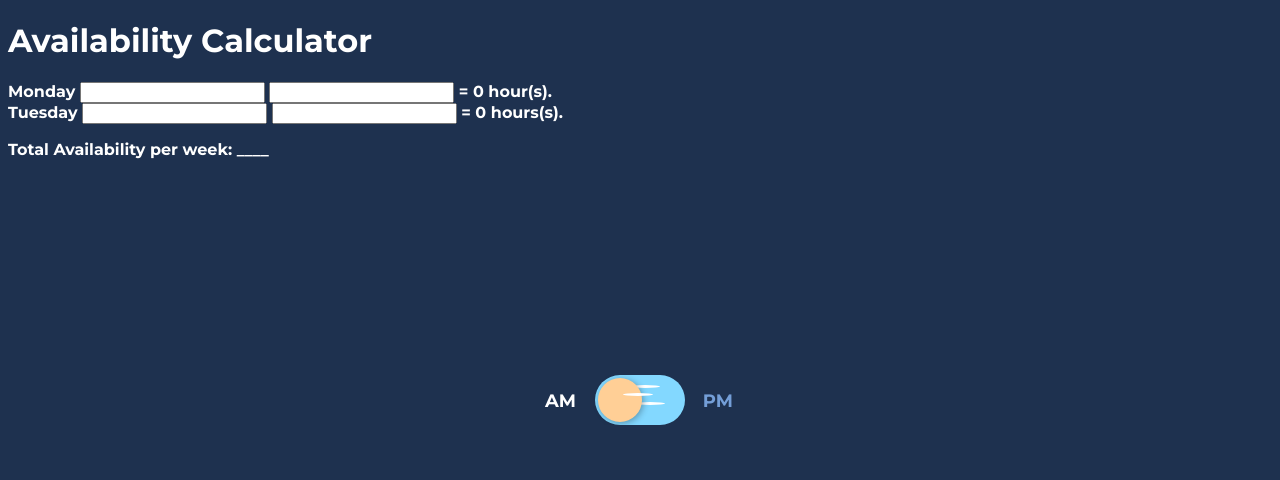
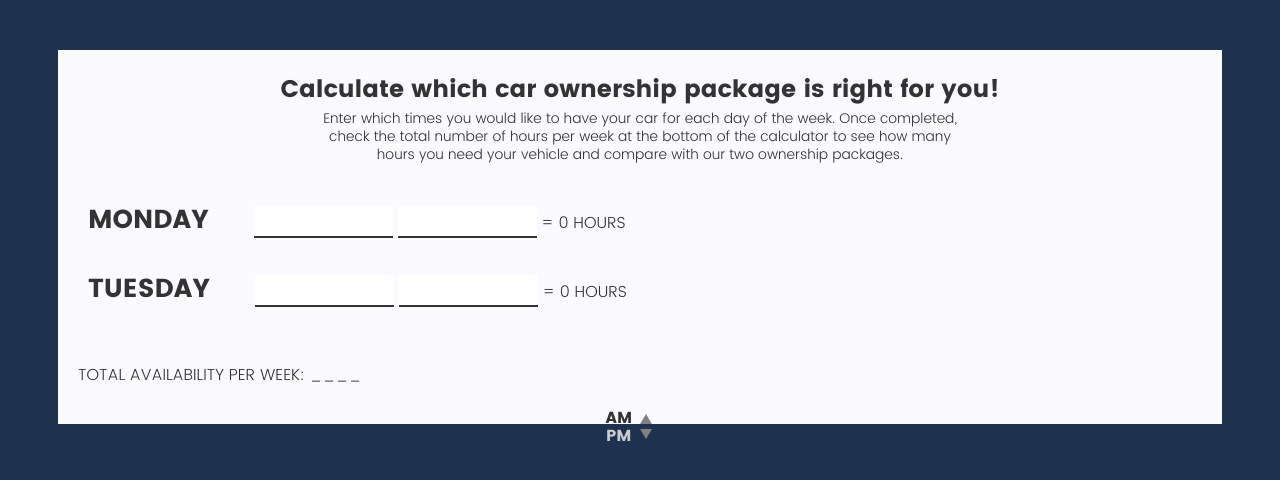
Before and after one commit to iamkeith/AvailabilityCalculator, a plain HTML site: page index.html in a window 1280 px wide. Drawn offline with Linux system fonts and the light colour scheme.

Commit message:
-Updates to styling -Added fonts to the git -Removed extra spans in the HTML

```diff
--- a/css/style.css
+++ b/css/style.css
@@ -1,16 +1,111 @@
+@font-face {
+  font-family: 'Poppins';
+  src: url('../font/poppins-regular.ttf') format('truetype')
+  font-weight: 'regular';
+ }
+@font-face {
+	font-family: 'Poppins';
+	src: url('../font/poppins-bold.ttf') format('truetype');
+	font-weight: bold;
+}
+@font-face {
+	font-family: 'Poppins';
+	src: url('../font/poppins-semibold.ttf') format('truetype');
+	font-weight: semibold;
+}
+@font-face {
+	font-family: 'Poppins';
+	src: url('../font/poppins-medium.ttf') format('truetype');
+	font-weight: medium;
+}
+@font-face {
+	font-family: 'Poppins';
+	src: url('../font/poppins-light.ttf') format('truetype');
+	font-weight: 'light';
+}
+
+input {
+	border: none;
+	border-bottom: 2px solid #333;
+	width: 135px;
+	font-size: 24px;
+	font-family: 'Poppins';
+	font-weight: semibold;
+	height: 28px;
+}
+
+input:focus {
+	border-color: #ec7c35;
+	outline: none;
+}
+
 body {
   background-color: #1E314F;
-  font-family: 'Helvetica Rounded', 'Arial Rounded MT Bold','Montserrat', sans-serif;
-  color: #fff;
+  font-family: 'Poppins', sans-serif;
+  font-weight: 'bold';
+  text-transform: uppercase;
+}
+
+
+.icon {
+  display: inline-block;
+  width: 1em;
+  height: 1em;
+  stroke-width: 0;
+  stroke: #333;
+  fill: #333;
+}
+.icon-clock-o {
+  width: 0.8571428571428571em;
+}
+
+
+
+.calc__container {
+	/*width: 90%;*/
+	/*min-width: 1000px;*/
+	margin: 50px;
+	background: #FBFBFF;
+	color: #333333;
+	padding: 20px;
+}
+
+.calc--center {
+	text-align: center;
+	margin: 0 auto;
+}
+
+.calc__header {
+	margin: 0;
+	text-transform: initial;
+	font-size: 24px;
+}
+
+.calc__subheader {
+	text-transform: initial;
+	width: 650px;
+	font-size: 14px;
+	line-height: 18px;
+}
+
+.form__container {
+	padding: 35px 10px;
+}
+
+.form__day {
+	font-size: 26px;
+	font-weight: bold;
+	margin-right: 40px;
 }
 
 .toggleWrapper {
   position: absolute;
   top: 50%;
   left: 50%;
-  overflow: hidden;
+  /*overflow: hidden;*/
   padding: 0 200px;
   transform: translate3d(-50%, -50%, 0);
+  /*height: 200px;*/
 }
 .toggleWrapper input {
   position: absolute;
@@ -21,38 +116,43 @@ body {
   cursor: pointer;
   display: inline-block;
   position: relative;
-  width: 90px;
-  height: 50px;
+/*  width: 25px;
+  height: 45px;
   background-color: #83D8FF;
-  border-radius: 84px;
-  transition: background-color 200ms cubic-bezier(0.445, 0.05, 0.55, 0.95);
+  border-radius: 84px;*/
+  transition: background-color 100ms cubic-bezier(0.445, 0.05, 0.55, 0.95);
 }
 .toggle:before {
-  content: 'AM';
-  position: absolute;
-  left: -50px;
-  top: 15px;
-  font-size: 18px;
+	content: 'AM';
+	position: absolute;
+	left: -34.5px;
+	top: 0px;
+	font-weight: bold;
+	font-size: 16px;
+	color: #333;
+	transition: all 100ms cubic-bezier(0.445, 0.05, 0.55, 0.95);
 }
 .toggle:after {
-  content: 'PM';
-  position: absolute;
-  right: -48px;
-  top: 15px;
-  font-size: 18px;
-  color: #749ED7;
+	content: 'PM';
+	position: absolute;
+	left: -34px;
+	top: 18px;
+	font-size: 16px;
+	font-weight: bold;
+	color: #cccccc;
+	transition: all 100ms cubic-bezier(0.445, 0.05, 0.55, 0.95);
 }
-
+/*
 .toggle__handler {
   display: inline-block;
   position: relative;
   z-index: 1;
   top: 3px;
   left: 3px;
-  width: 44px;
-  height: 44px;
+  width: 19px;
+  height: 19px;
   background-color: #FFCF96;
-  border-radius: 50px;
+  border-radius: 25px;
   box-shadow: 0 2px 6px rgba(0, 0, 0, 0.3);
   transition: all 400ms cubic-bezier(0.68, -0.55, 0.265, 1.55);
   transform: rotate(-45deg);
@@ -63,31 +163,13 @@ body {
   opacity: 0;
   transition: opacity 200ms ease-in-out;
   border-radius: 100%;
-}
-.toggle__handler .crater--1 {
-  top: 18px;
-  left: 10px;
-  width: 4px;
-  height: 4px;
-}
-.toggle__handler .crater--2 {
-  top: 28px;
-  left: 22px;
-  width: 6px;
-  height: 6px;
-}
-.toggle__handler .crater--3 {
-  top: 10px;
-  left: 25px;
-  width: 8px;
-  height: 8px;
-}
+}*/
 
 .star {
   position: absolute;
-  background-color: #ffffff;
-  transition: all 300ms cubic-bezier(0.445, 0.05, 0.55, 0.95);
-  border-radius: 50%;
+  /*background-color: #ffffff;*/
+  transition: all 100ms cubic-bezier(0.445, 0.05, 0.55, 0.95);
+  /*border-radius: 50%;*/
 }
 
 .star--1 {
@@ -99,68 +181,36 @@ body {
 }
 
 .star--2 {
-  top: 18px;
-  left: 28px;
-  z-index: 1;
-  width: 30px;
-  height: 3px;
+	top: 24px;
+	width: 0;
+	height: 0;
+	border-left: 6px solid transparent;
+	border-right: 6px solid transparent;
+	border-top: 10px solid #808080;
 }
 
 .star--3 {
-  top: 27px;
-  left: 40px;
-  z-index: 0;
-  width: 30px;
-  height: 3px;
-}
-
-.star--4,
-.star--5,
-.star--6 {
-  opacity: 0;
-  transition: all 300ms 0 cubic-bezier(0.445, 0.05, 0.55, 0.95);
-}
-
-.star--4 {
-  top: 16px;
-  left: 11px;
-  z-index: 0;
-  width: 2px;
-  height: 2px;
-  transform: translate3d(3px, 0, 0);
-}
-
-.star--5 {
-  top: 32px;
-  left: 17px;
-  z-index: 0;
-  width: 3px;
-  height: 3px;
-  transform: translate3d(3px, 0, 0);
-}
-
-.star--6 {
-  top: 36px;
-  left: 28px;
-  z-index: 0;
-  width: 2px;
-  height: 2px;
-  transform: translate3d(3px, 0, 0);
+	top: 9px;
+	width: 0;
+	height: 0;
+	border-left: 6px solid transparent;
+	border-right: 6px solid transparent;
+	border-bottom: 10px solid #808080;
 }
 
 input:checked + .toggle {
   background-color: #749DD6;
 }
 input:checked + .toggle:before {
-  color: #749ED7;
+  color: #cccccc;
 }
 input:checked + .toggle:after {
-  color: #ffffff;
+  color: #333;
 }
-input:checked + .toggle .toggle__handler {
+/*input:checked + .toggle .toggle__handler {
   background-color: #FFE5B5;
-  transform: translate3d(40px, 0, 0) rotate(0);
-}
+  transform: translate3d(0, 20px, 0) rotate(0);
+}*/
 input:checked + .toggle .toggle__handler .crater {
   opacity: 1;
 }
@@ -169,27 +219,12 @@ input:checked + .toggle .star--1 {
   height: 2px;
 }
 input:checked + .toggle .star--2 {
-  width: 4px;
-  height: 4px;
-  transform: translate3d(-5px, 0, 0);
+	border-left: 6px solid transparent;
+	border-right: 6px solid transparent;
+	border-top: 10px solid #808080;
 }
 input:checked + .toggle .star--3 {
-  width: 2px;
-  height: 2px;
-  transform: translate3d(-7px, 0, 0);
+	border-left: 6px solid transparent;
+	border-right: 6px solid transparent;
+	border-bottom: 10px solid #808080;
 }
-input:checked + .toggle .star--4,
-input:checked + .toggle .star--5,
-input:checked + .toggle .star--6 {
-  opacity: 1;
-  transform: translate3d(0, 0, 0);
-}
-input:checked + .toggle .star--4 {
-  transition: all 300ms 200ms cubic-bezier(0.445, 0.05, 0.55, 0.95);
-}
-input:checked + .toggle .star--5 {
-  transition: all 300ms 300ms cubic-bezier(0.445, 0.05, 0.55, 0.95);
-}
-input:checked + .toggle .star--6 {
-  transition: all 300ms 400ms cubic-bezier(0.445, 0.05, 0.55, 0.95);
-}
--- a/index.html
+++ b/index.html
@@ -5,46 +5,50 @@
 		<link rel="stylesheet" href = "css/style.css">
 		<link href='https://fonts.googleapis.com/css?family=Montserrat:700' rel='stylesheet' type='text/css'>
 	</head>
+
+	<symbol id="icon-clock-o" viewBox="0 0 24 28">
+			<title>clock-o</title>
+			<path d="M14 8.5v7c0 0.281-0.219 0.5-0.5 0.5h-5c-0.281 0-0.5-0.219-0.5-0.5v-1c0-0.281 0.219-0.5 0.5-0.5h3.5v-5.5c0-0.281 0.219-0.5 0.5-0.5h1c0.281 0 0.5 0.219 0.5 0.5zM20.5 14c0-4.688-3.813-8.5-8.5-8.5s-8.5 3.813-8.5 8.5 3.813 8.5 8.5 8.5 8.5-3.813 8.5-8.5zM24 14c0 6.625-5.375 12-12 12s-12-5.375-12-12 5.375-12 12-12 12 5.375 12 12z"></path>
+		</symbol>
 	<body>
 
-		<div class="container">
+		<div class="calc__container">
 
-			<h1 id ="test">Availability Calculator</h1>
+			<h1 class="calc__header calc--center">Calculate which car ownership package is right for you!</h1>
+			<p class="calc__subheader calc--center">Enter which times you would like to have your car for each day of the week. Once completed, check the total number of hours per week at the bottom of the calculator to see how many hours you need your vehicle and compare with our two ownership packages.</p>
 
-			<form>
+			<form class="form__container">
 
 			<div>
-			<label>Monday</label>
-			<input id="MondayFrom" class="time" onkeyup="calculateTime('Monday')">
+				<label class="form__day">Monday</label>
+				<input id="MondayFrom" class="time calc--center" onkeyup="calculateTime('Monday')">
 
 			<!-- Toggle Switch -->
 			<div class="toggleWrapper">
 	  			<input type="checkbox" class="dn" id="MondayFromToggle" onclick="calculateTime('Monday')"/>
 	  			<label for="MondayFromToggle" class="toggle">
 	    			<span class="toggle__handler">
-	      				<span class="crater crater--1"></span>
-	      				<span class="crater crater--2"></span>
-	      				<span class="crater crater--3"></span>
 	   	 			</span>
 	    			<span class="star star--1"></span>
 	    			<span class="star star--2"></span>
 	    			<span class="star star--3"></span>
-	    			<span class="star star--4"></span>
-	    			<span class="star star--5"></span>
-	    			<span class="star star--6"></span>
 	  			</label>
 			</div>
 
 			<input id="MondayTo" class="time" onkeyup="calculateTime('Monday')">
-			= <span id="MondayTotal">0</span> hour(s).
+			= <span id="MondayTotal">0</span> hours
 			</div>
 
 
+<svg class="icon icon-clock-o"><use xlink:href="#icon-clock-o"></use></svg>
+
+
+
 			<div>
-			<label>Tuesday</label>
+			<label class="form__day">Tuesday</label>
 			<input id="TuesdayFrom" class="time" onkeyup="calculateTime('Tuesday')">
 			<input id="TuesdayTo" class="time" onkeyup="calculateTime('Tuesday')">
-			= <span id="TuesdayTotal">0</span> hours(s).
+			= <span id="TuesdayTotal">0</span> hours
 			</div>
 
 			</form>
```
Also changed, not shown: font/poppins-bold.ttf (added), font/poppins-light.ttf (added), font/poppins-medium.ttf (added), font/poppins-regular.ttf (added), font/poppins-semibold.ttf (added).
